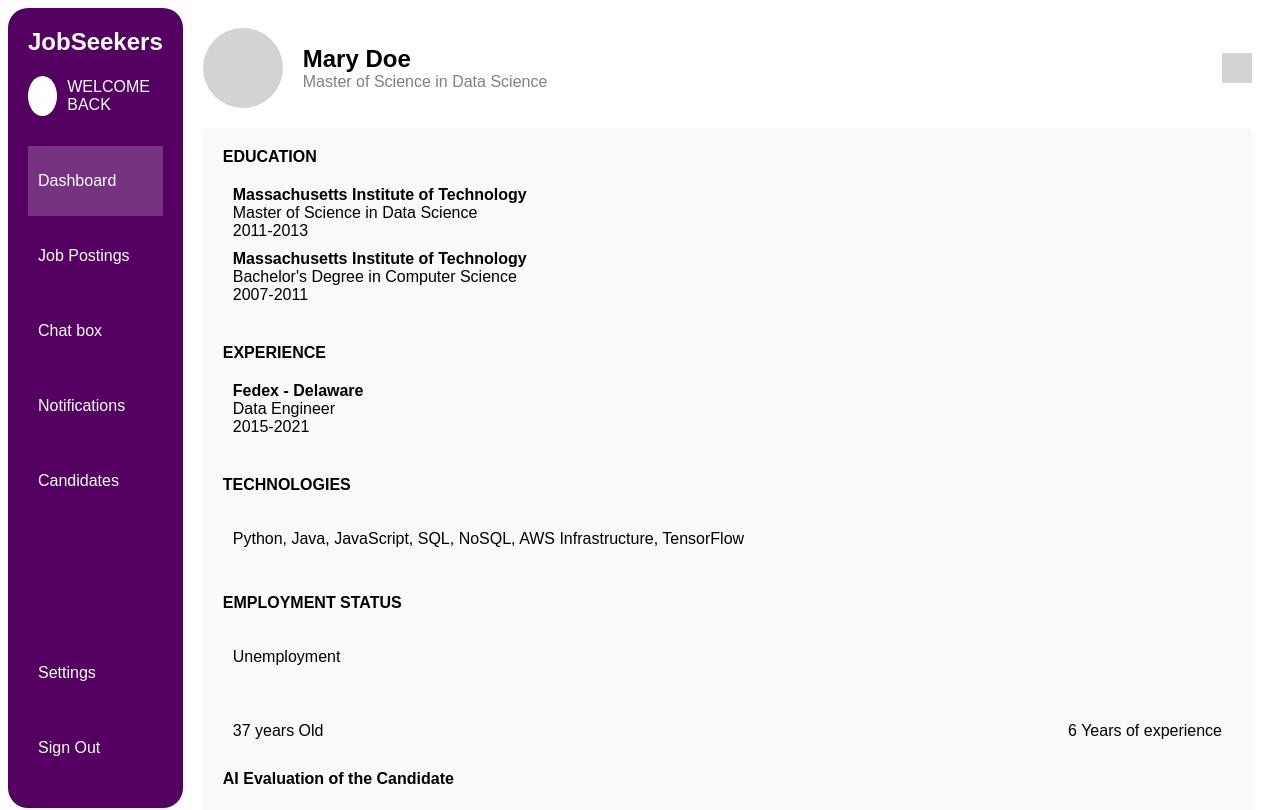
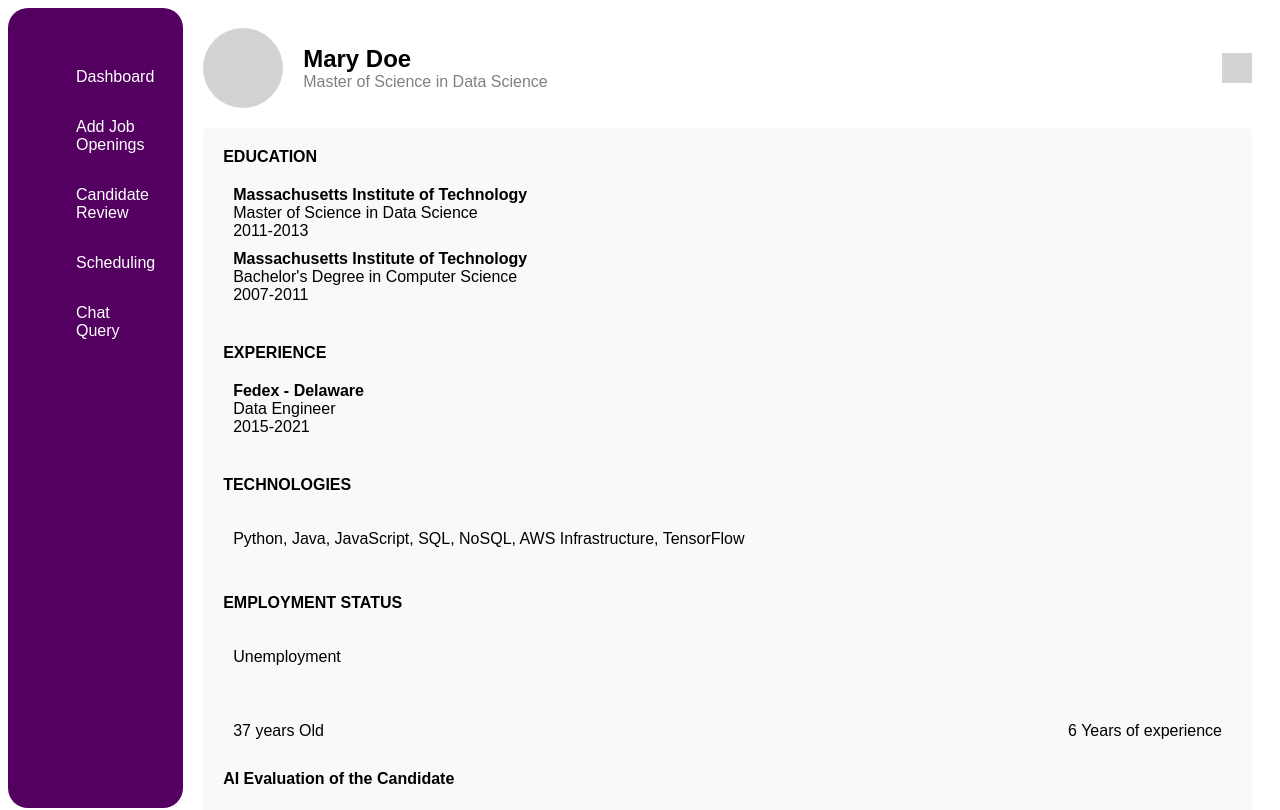
Before and after one commit to Nalish/skillMatch, an Angular app: page /view-candidate in a window 1280 px wide. Shown: the top 810 px of the page. Built offline with nearby package versions, Linux system fonts and the light colour scheme.

Commit message:
fourth commit

```diff
--- a/src/app/app.routes.ts
+++ b/src/app/app.routes.ts
@@ -11,6 +11,7 @@ import { ChatComponent } from './chat/chat.component';
 import { NotificationPageComponent } from './notification-page/notification-page.component';
 import { JobOpeningsComponent } from './job-openings/job-openings.component';
 import { DashboardEmployerComponent } from './dashboard-employer/dashboard-employer.component';
+import { ScheduleInterviewComponent } from './schedule-interview/schedule-interview.component';
 
 export const routes: Routes = [
     { path: '', redirectTo: 'home', pathMatch: 'full' },//the default page
@@ -27,6 +28,6 @@ export const routes: Routes = [
     {path:'job-openings',component:JobOpeningsComponent},
     {path:'dashboard-employer',component:DashboardEmployerComponent},
     {path:'job-application',component:JobApplicationsComponent},
-
+    {path:'schedule-interview',component:ScheduleInterviewComponent}
 
 ];
--- a/src/app/dashboard-employer/dashboard-employer.component.html
+++ b/src/app/dashboard-employer/dashboard-employer.component.html
@@ -9,11 +9,10 @@
     <aside class="sidebar">
       <ul>
         <li>Dashboard</li>
-        <li>Job Posting</li>
         <li (click)="navigatetoJobOpenings()">Add Job Openings</li>
-        <li>Candidate Review</li>
-        <li>Scheduling</li>
-        <li>Chat Query</li>
+        <li (click)="navigatetoViewCandidate()">Candidate Review</li>
+        <li (click)="navigatetoScheduleInterview()">Scheduling</li>
+        <li (click)="navigateToChatBox()">Chat Query</li>
       </ul>
     </aside>
 
--- a/src/app/dashboard-employer/dashboard-employer.component.ts
+++ b/src/app/dashboard-employer/dashboard-employer.component.ts
@@ -21,4 +21,13 @@ constructor(private router:Router){}
   navigatetoJobOpenings(){
     this.router.navigate(['./job-openings'])
   }
+  navigatetoViewCandidate(){
+    this.router.navigate(['./view-candidate'])
+  }
+  navigatetoScheduleInterview(){
+    this.router.navigate(['./schedule-interview'])
+  }
+  navigateToChatBox(){
+     this.router.navigate(['/chat'])
+  }
 }
--- a/src/app/view-candidate/view-candidate.component.css
+++ b/src/app/view-candidate/view-candidate.component.css
@@ -1,3 +1,26 @@
+ /* Sidebar */
+ .sidebar {
+  width: 220px;
+  background-color: #300040;
+  color: white;
+  padding: 2rem 1rem;
+}
+
+.sidebar ul {
+  list-style: none;
+}
+
+.sidebar li {
+  margin: 1rem 0;
+  cursor: pointer;
+  padding: 0.5rem;
+  border-radius: 5px;
+  transition: background 0.3s;
+}
+
+.sidebar li:hover {
+  background-color: #4b006e;
+}
 .navbar {
   background-color: #4b006e; /* Deep purple */
   color: white;
--- a/src/app/view-candidate/view-candidate.component.html
+++ b/src/app/view-candidate/view-candidate.component.html
@@ -1,51 +1,16 @@
 
 <div class="container">
-    <aside class="sidebar">
-      <div class="logo">JobSeekers</div>
-      <div class="profile-header">
-        <div class="profile-icon"></div>
-        <div class="welcome-back">WELCOME BACK</div>
-      </div>
-      <div class="menu">
-        <div class="menu-item active">
-          <div class="icon dashboard-icon"></div>
-          <p>Dashboard</p>
-          <div class="arrow-icon"></div>
-        </div>
-        <div class="menu-item">
-          <div class="icon job-postings-icon"></div>
-          <p>Job Postings</p>
-          <div class="arrow-icon"></div>
-        </div>
-        <div class="menu-item">
-          <div class="icon chat-icon"></div>
-          <p>Chat box</p>
-          <div class="arrow-icon"></div>
-        </div>
-        <div class="menu-item">
-          <div class="icon notifications-icon"></div>
-          <p>Notifications</p>
-          <div class="arrow-icon"></div>
-        </div>
-        <div class="menu-item">
-          <div class="icon candidates-icon"></div>
-          <p>Candidates</p>
-          <div class="arrow-icon"></div>
-        </div>
-      </div>
-      <div class="footer">
-        <div class="menu-item">
-          <div class="icon settings-icon"></div>
-          <p>Settings</p>
-          <div class="arrow-icon"></div>
-        </div>
-        <div class="menu-item">
-          <div class="icon signout-icon"></div>
-          <p>Sign Out</p>
-          <div class="arrow-icon"></div>
-        </div>
-      </div>
-    </aside>
+  <aside class="sidebar">
+    <ul>
+      <li>Dashboard</li>
+
+      <li (click)="navigatetoJobOpenings()">Add Job Openings</li>
+      <li (click)="navigatetoViewCandidate()">Candidate Review</li>
+      <li (click)="navigatetoScheduleInterview()">Scheduling</li>
+      <li (click)="navigateToChatBox()">Chat Query</li>
+    </ul>
+  </aside>
+
     <main class="content">
       <div class="profile-header">
         <div class="profile-image"></div>
--- a/src/app/view-candidate/view-candidate.component.ts
+++ b/src/app/view-candidate/view-candidate.component.ts
@@ -10,4 +10,18 @@ import { Router } from '@angular/router';
 })
 export class ViewCandidateComponent {
 constructor(private router:Router){}
+
+navigatetoJobOpenings(){
+  this.router.navigate(['./job-openings'])
 }
+navigatetoViewCandidate(){
+  this.router.navigate(['./view-candidate'])
+}
+navigatetoScheduleInterview(){
+  this.router.navigate(['./schedule-interview'])
+}
+navigateToChatBox(){
+   this.router.navigate(['/chat'])
+}
+
+}
```
